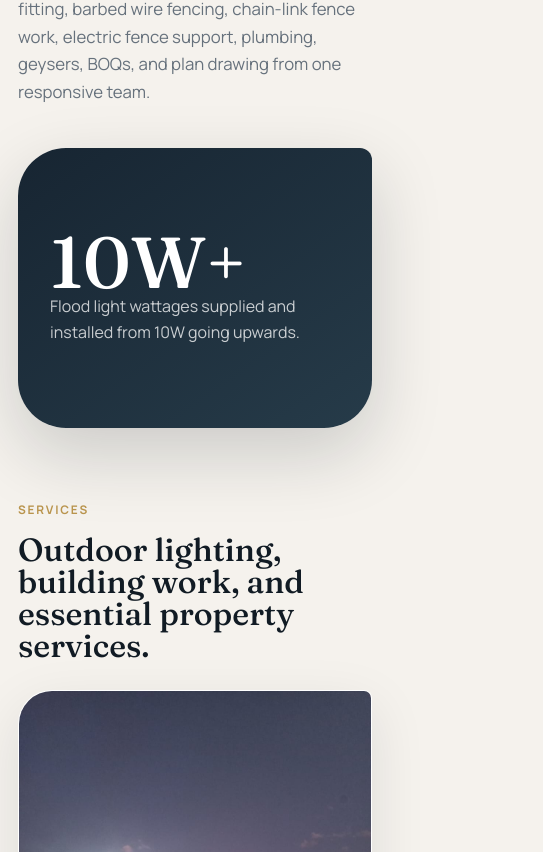
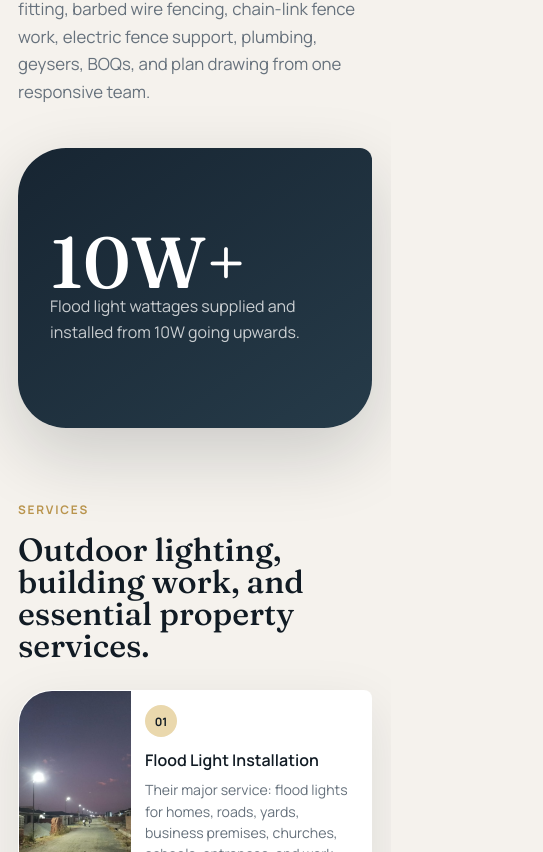
Before and after one commit to RonanJaeger721/Topsum-Electricals, a Next.js app: page / in a window 390 px wide. Shown: the part 1148-2000 px from the top of the page, 543 px wide, since content can reach past the window. Built offline with nearby package versions, Linux system fonts and the light colour scheme.

Commit message:
Compact site image layouts

```diff
--- a/app/globals.css
+++ b/app/globals.css
@@ -111,7 +111,7 @@ img {
 
 .hero {
   position: relative;
-  min-height: 86vh;
+  min-height: 76vh;
   display: grid;
   align-items: end;
   overflow: hidden;
@@ -330,16 +330,20 @@ h3 {
 
 .service-grid {
   display: grid;
-  grid-template-columns: repeat(6, minmax(0, 1fr));
-  gap: 18px;
+  grid-template-columns: repeat(2, minmax(0, 1fr));
+  max-width: 980px;
+  margin: 0 auto;
+  gap: 16px;
 }
 
 .service-card {
   overflow: hidden;
-  min-height: 520px;
+  min-height: 0;
   display: grid;
-  grid-template-rows: 1fr auto;
-  grid-column: span 2;
+  grid-template-columns: minmax(150px, 36%) 1fr;
+  grid-template-rows: auto;
+  grid-column: span 1;
+  align-items: stretch;
   background: var(--white);
   border: 1px solid rgba(255, 255, 255, 0.8);
   border-radius: 40px 8px 40px 40px;
@@ -347,38 +351,40 @@ h3 {
 }
 
 .service-card.tall {
-  grid-column: span 4;
+  grid-column: span 1;
+  grid-template-columns: minmax(150px, 36%) 1fr;
+  min-height: 0;
   border-radius: 8px 56px 56px 56px;
 }
 
 .service-card img {
   width: 100%;
   height: 100%;
-  min-height: 270px;
   object-fit: cover;
 }
 
 .service-card div {
-  padding: 25px;
+  padding: 18px;
 }
 
 .service-card span {
   display: inline-flex;
-  width: 42px;
-  height: 42px;
+  width: 36px;
+  height: 36px;
   align-items: center;
   justify-content: center;
-  margin-bottom: 20px;
+  margin-bottom: 14px;
   color: var(--ink);
   background: var(--gold-soft);
   border-radius: 999px;
-  font-size: 0.82rem;
+  font-size: 0.76rem;
   font-weight: 700;
 }
 
 .service-card p {
   margin-bottom: 0;
   color: var(--muted);
+  font-size: 0.95rem;
 }
 
 .brickwork-showcase {
@@ -394,15 +400,17 @@ h3 {
 .brickwork-grid {
   display: grid;
   grid-template-columns: repeat(3, minmax(0, 1fr));
-  gap: 16px;
+  max-width: 980px;
+  margin: 0 auto;
+  gap: 14px;
 }
 
 .brickwork-card {
   position: relative;
   overflow: hidden;
   margin: 0;
-  min-height: 220px;
-  aspect-ratio: 5 / 4;
+  min-height: 180px;
+  aspect-ratio: 4 / 3;
   background: var(--white);
   border: 1px solid rgba(255, 255, 255, 0.86);
   border-radius: 36px 8px 36px 36px;
@@ -411,8 +419,8 @@ h3 {
 
 .brickwork-card.wide {
   grid-column: span 2;
-  min-height: 300px;
-  aspect-ratio: 21 / 10;
+  min-height: 240px;
+  aspect-ratio: 16 / 9;
   border-radius: 8px 48px 48px 48px;
 }
 
@@ -447,7 +455,7 @@ h3 {
 .aluminium-grid {
   display: grid;
   grid-template-columns: repeat(2, minmax(0, 1fr));
-  max-width: 900px;
+  max-width: 820px;
   margin: 0 auto;
   gap: 14px;
 }
@@ -456,8 +464,8 @@ h3 {
   position: relative;
   overflow: hidden;
   margin: 0;
-  min-height: 220px;
-  aspect-ratio: 7 / 5;
+  min-height: 190px;
+  aspect-ratio: 8 / 5;
   background: var(--white);
   border: 1px solid rgba(255, 255, 255, 0.86);
   border-radius: 34px 8px 34px 34px;
@@ -495,15 +503,17 @@ h3 {
 .fencing-grid {
   display: grid;
   grid-template-columns: repeat(3, minmax(0, 1fr));
-  gap: 16px;
+  max-width: 980px;
+  margin: 0 auto;
+  gap: 14px;
 }
 
 .fencing-card {
   position: relative;
   overflow: hidden;
   margin: 0;
-  min-height: 230px;
-  aspect-ratio: 5 / 4;
+  min-height: 190px;
+  aspect-ratio: 4 / 3;
   background: var(--white);
   border: 1px solid rgba(255, 255, 255, 0.86);
   border-radius: 36px 8px 36px 36px;
@@ -512,8 +522,8 @@ h3 {
 
 .fencing-card.wide {
   grid-column: span 2;
-  min-height: 300px;
-  aspect-ratio: 21 / 10;
+  min-height: 240px;
+  aspect-ratio: 16 / 9;
   border-radius: 8px 48px 48px 48px;
 }
 
@@ -548,15 +558,17 @@ h3 {
 .street-light-grid {
   display: grid;
   grid-template-columns: repeat(2, minmax(0, 1fr));
-  gap: 16px;
+  max-width: 900px;
+  margin: 0 auto;
+  gap: 14px;
 }
 
 .street-light-card {
   position: relative;
   overflow: hidden;
   margin: 0;
-  min-height: 290px;
-  aspect-ratio: 8 / 5;
+  min-height: 220px;
+  aspect-ratio: 3 / 2;
   background: var(--white);
   border: 1px solid rgba(255, 255, 255, 0.86);
   border-radius: 38px 8px 38px 38px;
@@ -665,14 +677,15 @@ h3 {
 .product-grid {
   display: grid;
   grid-template-columns: repeat(3, minmax(0, 1fr));
-  gap: 14px;
+  max-width: 940px;
+  gap: 12px;
 }
 
 .product-card {
   overflow: hidden;
   display: grid;
-  grid-template-rows: 250px auto;
-  min-height: 470px;
+  grid-template-rows: 150px auto;
+  min-height: 330px;
   background: var(--white);
   border: 1px solid var(--line);
   border-radius: 32px 8px 32px 32px;
@@ -689,7 +702,7 @@ h3 {
 .product-card div {
   display: grid;
   align-content: start;
-  padding: 20px;
+  padding: 18px;
 }
 
 .product-card h3 {
@@ -736,7 +749,9 @@ h3 {
 .project-gallery {
   display: grid;
   grid-template-columns: 0.9fr 1.1fr;
-  grid-template-rows: 170px 170px;
+  max-width: 860px;
+  margin-left: auto;
+  grid-template-rows: 145px 145px;
   gap: 16px;
 }
 
@@ -847,32 +862,33 @@ dd {
   .service-card.tall {
     min-height: 0;
     grid-column: auto;
-    grid-template-columns: 0.9fr 1fr;
+    grid-template-columns: 165px 1fr;
     grid-template-rows: auto;
   }
 
   .project-gallery {
-    min-height: 360px;
+    max-width: 100%;
+    min-height: 320px;
   }
 
   .brickwork-card,
   .brickwork-card.wide {
-    min-height: 250px;
+    min-height: 210px;
     grid-column: auto;
   }
 
   .aluminium-card {
-    min-height: 220px;
+    min-height: 190px;
   }
 
   .fencing-card,
   .fencing-card.wide {
-    min-height: 250px;
+    min-height: 210px;
     grid-column: auto;
   }
 
   .street-light-card {
-    min-height: 280px;
+    min-height: 220px;
   }
 
   .wattage-grid {
@@ -932,7 +948,7 @@ dd {
   }
 
   .hero {
-    min-height: 88vh;
+    min-height: 72vh;
     border-radius: 0 0 46px 46px;
   }
 
@@ -962,8 +978,29 @@ dd {
 
   .service-card,
   .service-card.tall {
-    grid-template-columns: 1fr;
+    grid-template-columns: 112px 1fr;
     border-radius: 34px 8px 34px 34px;
+  }
+
+  .service-card div {
+    padding: 14px;
+  }
+
+  .service-card span {
+    width: 32px;
+    height: 32px;
+    margin-bottom: 10px;
+    font-size: 0.72rem;
+  }
+
+  .service-card h3 {
+    margin-bottom: 6px;
+    font-size: 1rem;
+  }
+
+  .service-card p {
+    font-size: 0.88rem;
+    line-height: 1.5;
   }
 
   .brickwork-grid,
@@ -978,12 +1015,12 @@ dd {
   }
 
   .service-card img {
-    min-height: 240px;
+    min-height: 0;
   }
 
   .project-gallery {
     grid-template-columns: 1fr;
-    grid-template-rows: repeat(3, 170px);
+    grid-template-rows: repeat(3, 145px);
     min-height: 0;
   }
 
@@ -1023,7 +1060,7 @@ dd {
   }
 
   .product-card {
-    grid-template-rows: 230px auto;
+    grid-template-rows: 145px auto;
     min-height: 0;
   }
 }
```
